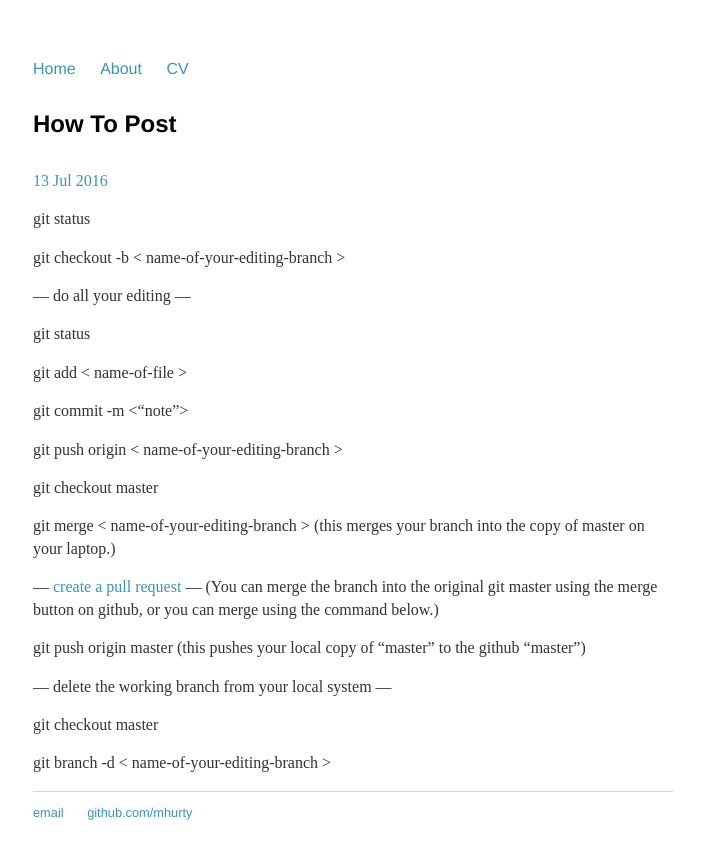
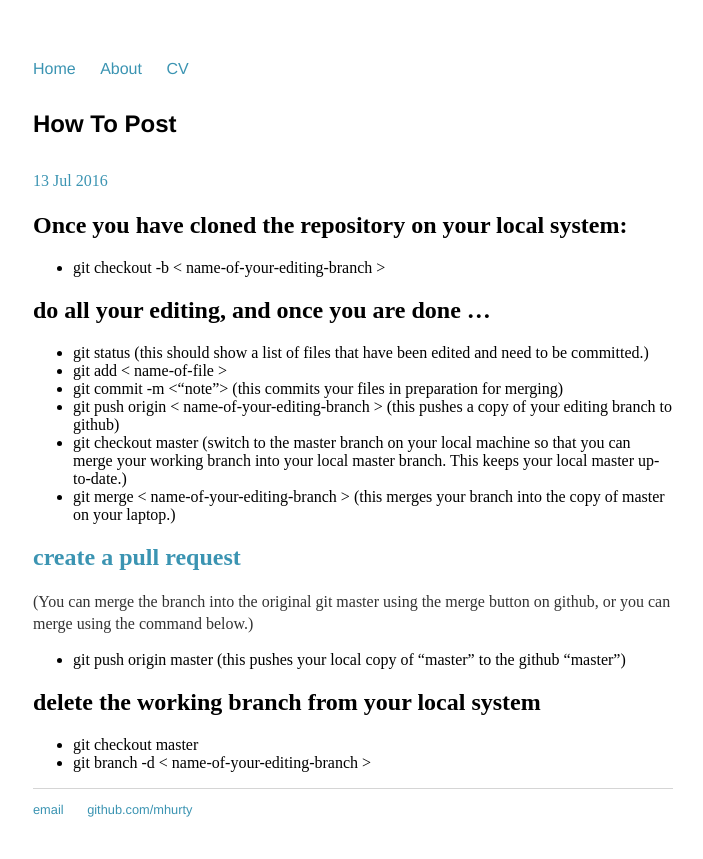
Before and after one commit to mhurty/mhurty.github.io, a Jekyll site: the page built from _posts/2016-07-13-how-to-post.md, in a window 1280 px wide. Shown: the top 859 px of the page, without its empty margins (287-990 px from the left). Built offline with Jekyll 4.4.1, drawn with Linux system fonts in a browser that asks for light colours.

Commit message:
more tweaks to both posts

```diff
--- a/_posts/2016-07-13-how-to-post.md
+++ b/_posts/2016-07-13-how-to-post.md
@@ -4,33 +4,36 @@ title: "How To Post"
 date: 2016-07-13
 ---
 
-git status
+Once you have cloned the repository on your local system:
+---------------------------------------------------------
 
-git checkout -b < name-of-your-editing-branch >
+- git checkout -b < name-of-your-editing-branch >
 
-— do all your editing —
+do all your editing, and once you are done ...
+----------------------------------------------
 
-git status
-
-git add < name-of-file >
-
-git commit -m <“note”>
-
-git push origin < name-of-your-editing-branch >
-
-git checkout master
-
-git merge < name-of-your-editing-branch >
+- git status
+(this should show a list of files that have been edited and need to be committed.)
+- git add < name-of-file >
+- git commit -m <“note”>
+(this commits your files in preparation for merging)
+- git push origin < name-of-your-editing-branch >
+(this pushes a copy of your editing branch to github)
+- git checkout master
+(switch to the master branch on your local machine so that you can merge your working branch into your local master branch. This keeps your local master up-to-date.)
+- git merge < name-of-your-editing-branch >
 (this merges your branch into the copy of master on your laptop.)
 
-— [create a pull request](/blog/2016/07/22/pull-requests) —
+[create a pull request](/blog/2016/07/22/pull-requests)
+------------------------
+
 (You can merge the branch into the original git master using the merge button on github, or you can merge using the command below.)
 
-git push origin master
+- git push origin master
 (this pushes your local copy of "master" to the github "master")
 
-— delete the working branch from your local system —
+delete the working branch from your local system
+------------------------------------------------
 
-git checkout master
-
-git branch -d < name-of-your-editing-branch >
+- git checkout master
+- git branch -d < name-of-your-editing-branch >
```
Also changed, not shown: _posts/2016-07-22-pull-requests.md (+4 -4 lines).
